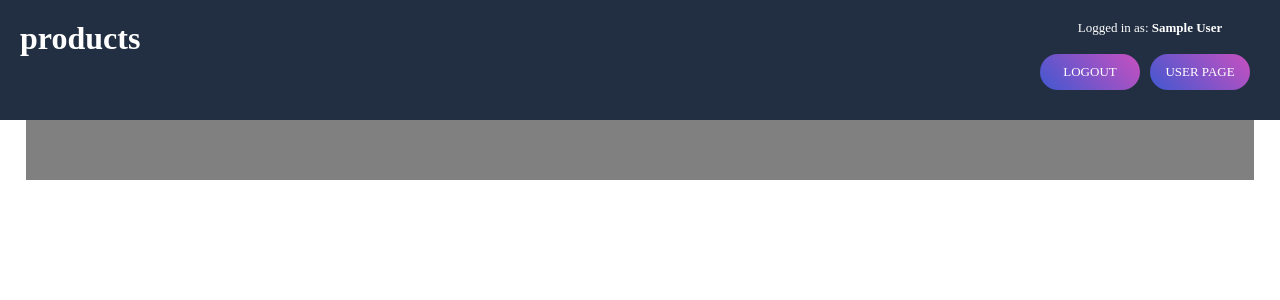
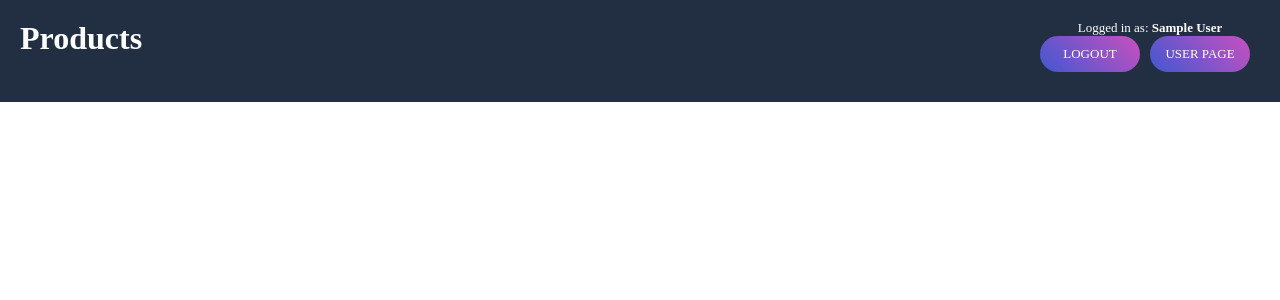
Before and after one commit to dawidczerwien/webApp, a PHP site: page / in a window 1280 px wide. Shown: the top 300 px of the page. Run offline with PHP 8.4, Linux system fonts and the light colour scheme; the visitor is signed in with stand-in values (Sample User, id 1); data that the repository does not hold is empty.

Commit message:
styles added

```diff
--- a/index.php
+++ b/index.php
@@ -11,14 +11,14 @@
 
     <body>
         <div id="header">
-            <h1>products</h1>
+            <h1>Products</h1>
             <div id="loginIcon">
             <?php
             session_start();
             if ((isset($_SESSION['loggedin'])) && ($_SESSION['loggedin']==true)) {
                 echo '<p>Logged in as:  ';
                 echo "<b>".$_SESSION['uname']."</b>";
-                echo '</p><br>';
+                echo '</p>';
                 echo '<a href="logout.php"><p>LOGOUT</p></a>';
                 echo '<a href="userpage.php"><p>USER PAGE</p></a>';
             } else {
--- a/styles/style.css
+++ b/styles/style.css
@@ -9,9 +9,9 @@ body {
 }
 
 #content {
-    margin-left: 2%;
-    margin-right: 2%;
-    background-color: lightgray;
+    background-color: white;
+    max-width: 1300px;
+    margin: auto;
 }
 
 p {
@@ -82,7 +82,7 @@ h1 {
 }
 
 .cards {
-    background-color: gray;
+    background-color: white;
     padding: 30px;
     width: 100%;
     display: flex;
```
